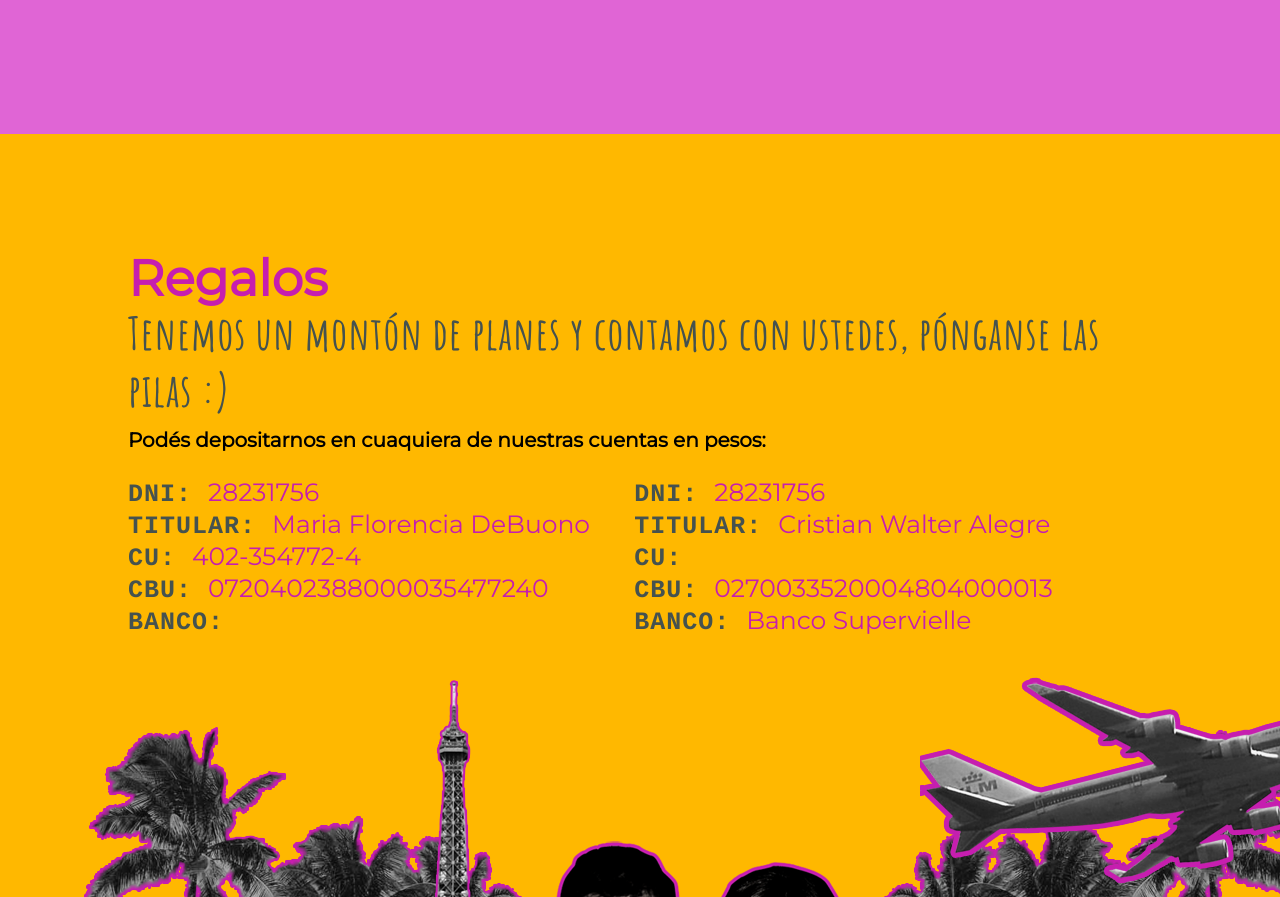
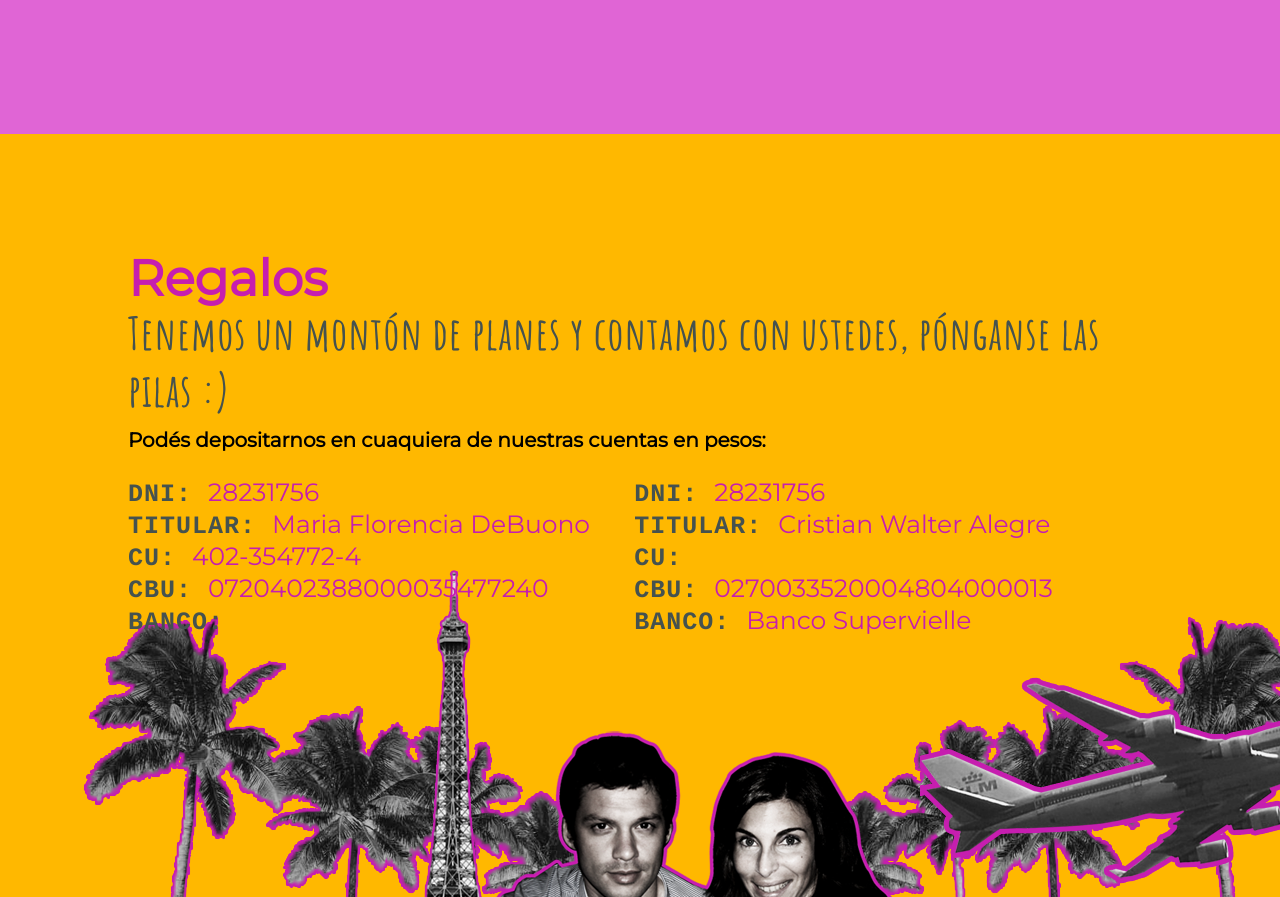
Before and after one commit to alejandrof/alejandrof.github.io, a plain HTML site: page index.html in a window 1280 px wide. Shown: the part 4740-5637 px from the top of the page. Drawn offline with nearby package versions, Linux system fonts and the light colour scheme; a script that the page names is missing.

Commit message:
cambios mail 14 oct

```diff
--- a/css/styles.less
+++ b/css/styles.less
@@ -436,7 +436,7 @@ html {
 		height: 900px;
 		background-image: url('../img/flor-cris-small.png');
 		background-position-x: 0;
-		background-position-y: 515px;
+		background-position-y: 405px;
 		background-repeat: no-repeat;
 
 		.gifts-wrapper {
```
